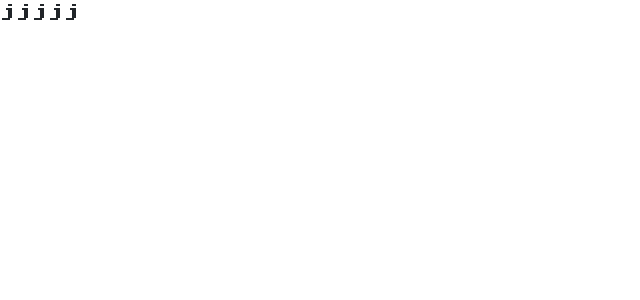
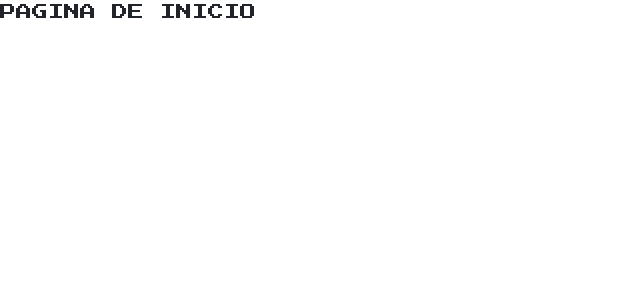
Before and after one commit to Danieloliver11/Angular-BlogPessoal, an Angular app: page /inicio in a window 1280 px wide. Shown: the top 300 px of the page, without its empty margins (0-640 px from the left). Built offline with nearby package versions, Linux system fonts and the light colour scheme.

Commit message:
fim do dia

```diff
--- a/src/app/cadastrar/cadastrar.component.html
+++ b/src/app/cadastrar/cadastrar.component.html
@@ -30,7 +30,7 @@
                     </div>
                     <div class="form-group">
                         <label for="repitasenha">Repita a Senha</label>
-                        <input [(ngModel)]="user.senha" type="passwordx" class="form-control" id="repitasenha" placeholder="Digite seu nome">
+                        <input [(ngModel)]="user.senha" type="password" class="form-control" id="repitasenha" placeholder="Digite seu nome">
                     </div>
                     <div class="form-group">
                         <label  for="tipo">Tipo de usuário</label>
--- a/src/app/entrar/entrar.component.html
+++ b/src/app/entrar/entrar.component.html
@@ -19,7 +19,7 @@
               <input [(ngModel)]='userLogin.senha' name="senha" type="password" class="form-control" id="senhas" placeholder="Digite sua senha">
 
               <div class="d-flex justify-content-center mt-4 mb-4">
-                <button type="submit" class="btn btn-dark" >Entrar</button>
+                <button type="submit" class="btn btn-dark" (click)='entrar()'>Entrar</button>
               </div>
             </div>
           </form>
--- a/src/app/inicio/inicio.component.html
+++ b/src/app/inicio/inicio.component.html
@@ -1 +1 @@
-<p>jjjjj</p>
+<p>PAGINA DE INICIO</p>
```
